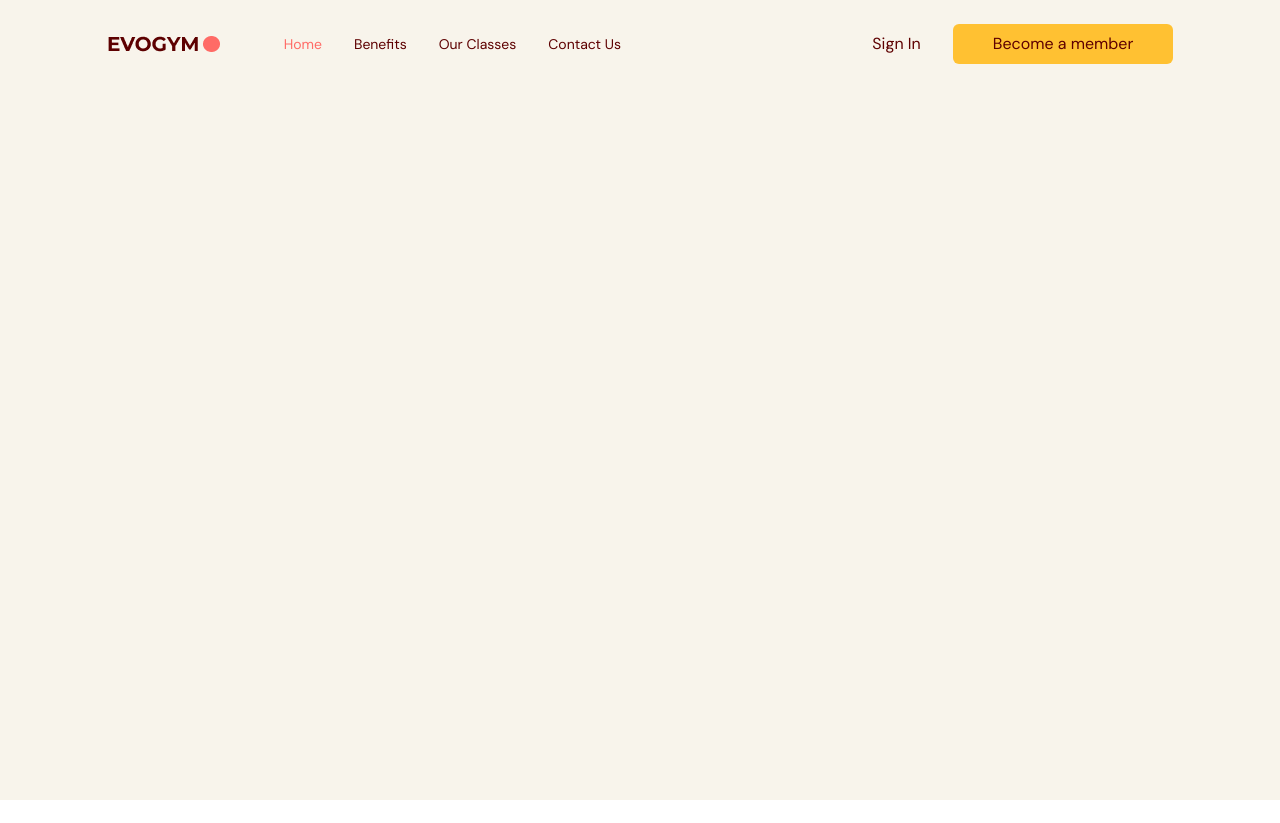
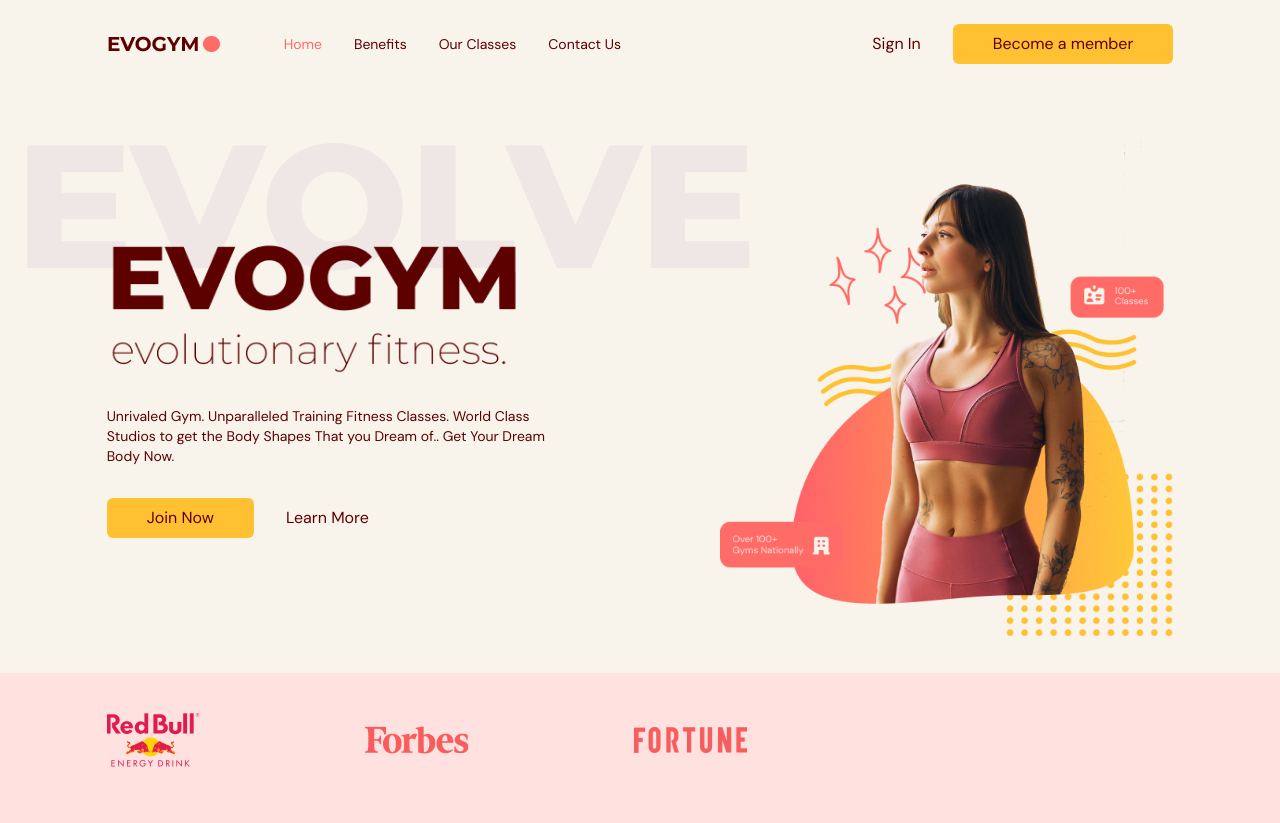
Before and after one commit to Santos2175/gym-app, a React (Vite) app: page / in a window 1280 px wide. Before the commit the page ends 800 px from the top, so only its background shows below. Built offline with nearby package versions, Linux system fonts and the light colour scheme.

Commit message:
feat:home section added

```diff
--- a/src/App.tsx
+++ b/src/App.tsx
@@ -1,6 +1,7 @@
 import Navbar from '@/components/navbar';
 import { SelectedPage } from '@/types/types';
 import { useState } from 'react';
+import Home from './components/home';
 
 function App() {
   const [selectedPage, setSelectedPage] = useState<SelectedPage>(
@@ -15,6 +16,7 @@
           selectedPage={selectedPage}
           setSelectedPage={setSelectedPage}
         />
+        <Home setSelectedPage={setSelectedPage} />
       </div>
     </>
   );
--- /dev/null
+++ b/src/components/home/index.tsx
@@ -0,0 +1,93 @@
+import { motion } from 'framer-motion';
+import HomePageText from '@/assets/HomePageText.png';
+import HomePageGraphic from '@/assets/HomePageGraphic.png';
+import SponsorRedBull from '@/assets/SponsorRedBull.png';
+import SponsorForbes from '@/assets/SponsorForbes.png';
+import SponsorFortune from '@/assets/SponsorFortune.png';
+import { SelectedPage } from '@/types/types';
+import ActionButton from '@/components/ui/ActionButton';
+import AnchorLink from 'react-anchor-link-smooth-scroll';
+import useMediaQuery from '@/hooks/useMediaQuery';
+
+type Props = {
+  setSelectedPage: (value: SelectedPage) => void;
+};
+
+const Home = ({ setSelectedPage }: Props) => {
+  const isAboveMediumScreens = useMediaQuery('(min-width:1060px)');
+
+  return (
+    <section id='home' className='gap-16 bg-gray-20 py-10 md:h-full md:pb-0'>
+      {/* IMAGE AND MAIN HEADER */}
+      <motion.div
+        className='mx-auto w-5/6 items-center justify-center md:flex md:h-5/6'
+        onViewportEnter={() => setSelectedPage(SelectedPage.Home)}>
+        {/* MAIN HEADER */}
+        <div className='z-10 mt-32 md:basis-3/5'>
+          {/* HEADINGS */}
+          <motion.div
+            className='md:-mt-20'
+            initial='hidden'
+            whileInView='visible'
+            viewport={{ once: true, amount: 0.5 }}
+            transition={{ duration: 0.5 }}
+            variants={{
+              hidden: { opacity: 0, x: -50 },
+              visible: { opacity: 1, x: 0 },
+            }}>
+            <div className='relative'>
+              <div className='before:absolute before:-top-20 before:-left-20 before:z-[-1] md:before:content-evolvetext'>
+                <img src={HomePageText} alt='home-page-text' />{' '}
+              </div>
+            </div>
+
+            <p className='mt-8 text-sm'>
+              Unrivaled Gym. Unparalleled Training Fitness Classes. World Class
+              Studios to get the Body Shapes That you Dream of.. Get Your Dream
+              Body Now.
+            </p>
+          </motion.div>
+
+          {/* ACTIONS */}
+          <motion.div
+            className='mt-8 flex items-center gap-8'
+            initial='hidden'
+            whileInView='visible'
+            viewport={{ once: true, amount: 0.5 }}
+            transition={{ delay: 0.2, duration: 0.5 }}
+            variants={{
+              hidden: { opacity: 0, x: -50 },
+              visible: { opacity: 1, x: 0 },
+            }}>
+            <ActionButton setSelectedPage={setSelectedPage}>
+              Join Now
+            </ActionButton>
+            <AnchorLink>
+              <p>Learn More</p>
+            </AnchorLink>
+          </motion.div>
+        </div>
+
+        {/* IMAGE */}
+        <div className='flex basis-3/5 justify-center md:z-10 md:ml-40 md:mt-16 md:justify-items-end'>
+          <img src={HomePageGraphic} alt='home-page-graphic' />
+        </div>
+      </motion.div>
+
+      {/* SPONSORS */}
+      {isAboveMediumScreens && (
+        <div className='h-[150px] w-full bg-primary-100 py-10'>
+          <div className='mx-auto w-5/6'>
+            <div className='flex w-3/5 items-center justify-between gap-8'>
+              <img src={SponsorRedBull} alt='sponsor-redbull' />
+              <img src={SponsorForbes} alt='sponsor-forbes' />
+              <img src={SponsorFortune} alt='sponsor-fortune' />
+            </div>
+          </div>
+        </div>
+      )}
+    </section>
+  );
+};
+
+export default Home;
--- a/src/components/navbar/Link.tsx
+++ b/src/components/navbar/Link.tsx
@@ -15,8 +15,8 @@
   return (
     <AnchorLink
       className={`${selectedPage === lowerCasePage ? 'text-primary-500' : ''} transition duration-500 hover:text-primary-300`}
-      href={`${lowerCasePage}`}
-      onClick={() => setSelectedPage(selectedPage)}>
+      href={`#${lowerCasePage}`}
+      onClick={() => setSelectedPage(lowerCasePage)}>
       {page}
     </AnchorLink>
   );
--- a/src/index.css
+++ b/src/index.css
@@ -28,12 +28,13 @@
   --mobile-home: url('./assets/HomePageGraphic.png');
 
   /* Content Images */
-  --evolvetext: url('./assets/EvolveText.png');
-  --abstractwaves: url('./assets/AbstractWaves.png');
-  --sparkles: url('./assets/Sparkles.png');
-  --circles: url('./assets/Circles.png');
+  --content-evolvetext: url('./assets/EvolveText.png');
+  --content-abstractwaves: url('./assets/AbstractWaves.png');
+  --content-sparkles: url('./assets/Sparkles.png');
+  --content-circles: url('./assets/Circles.png');
 }
 
+@layer utilities {
   /* BACKGROUND IMAGES */
   .bg-gradient-yellowred {
     background-image: var(--gradient-yellowred);
@@ -43,17 +44,31 @@
   }
 
   /* CONTENT IMAGES */
-.content-evolvetext {
-  content: var(--evolvetext);
+
+  .before\:content-evolvetext::before {
+    content: var(--content-evolvetext);
+    display: block;
+
+    background-image: var(--content-evolvetext);
+    background-repeat: no-repeat;
+    background-size: contain;
   }
-.content-abstractwaves {
-  content: var(--abstractwaves);
+
+  .before\:content-abstractwaves::before {
+    content: var(--content-abstractwaves);
   }
-.content-sparkles {
-  content: var(--sparkles);
+  .before\:content-sparkles::before {
+    content: var(--content-sparkles);
   }
-.content-circles {
-  content: var(--circles);
+  .before\:content-circles::before {
+    content: var(--content-circles);
+  }
+
+  @media (min-width: 1060px) {
+    .md\:before\:content-evolvetext::before {
+      content: var(--content-evolvetext);
+    }
+  }
 }
 
 /* DEFAULT */
```
Lines whose indentation alone changed are shown as unchanged.
